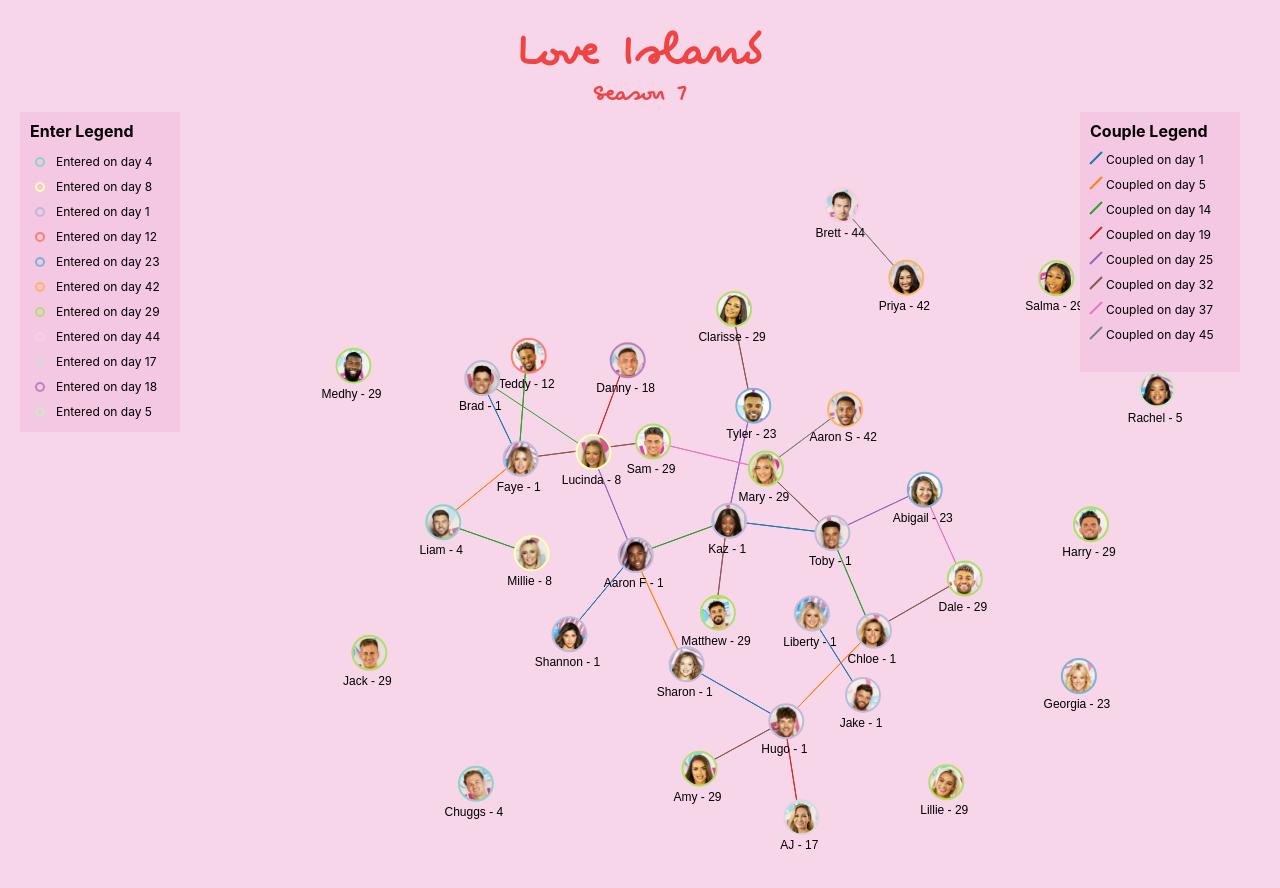
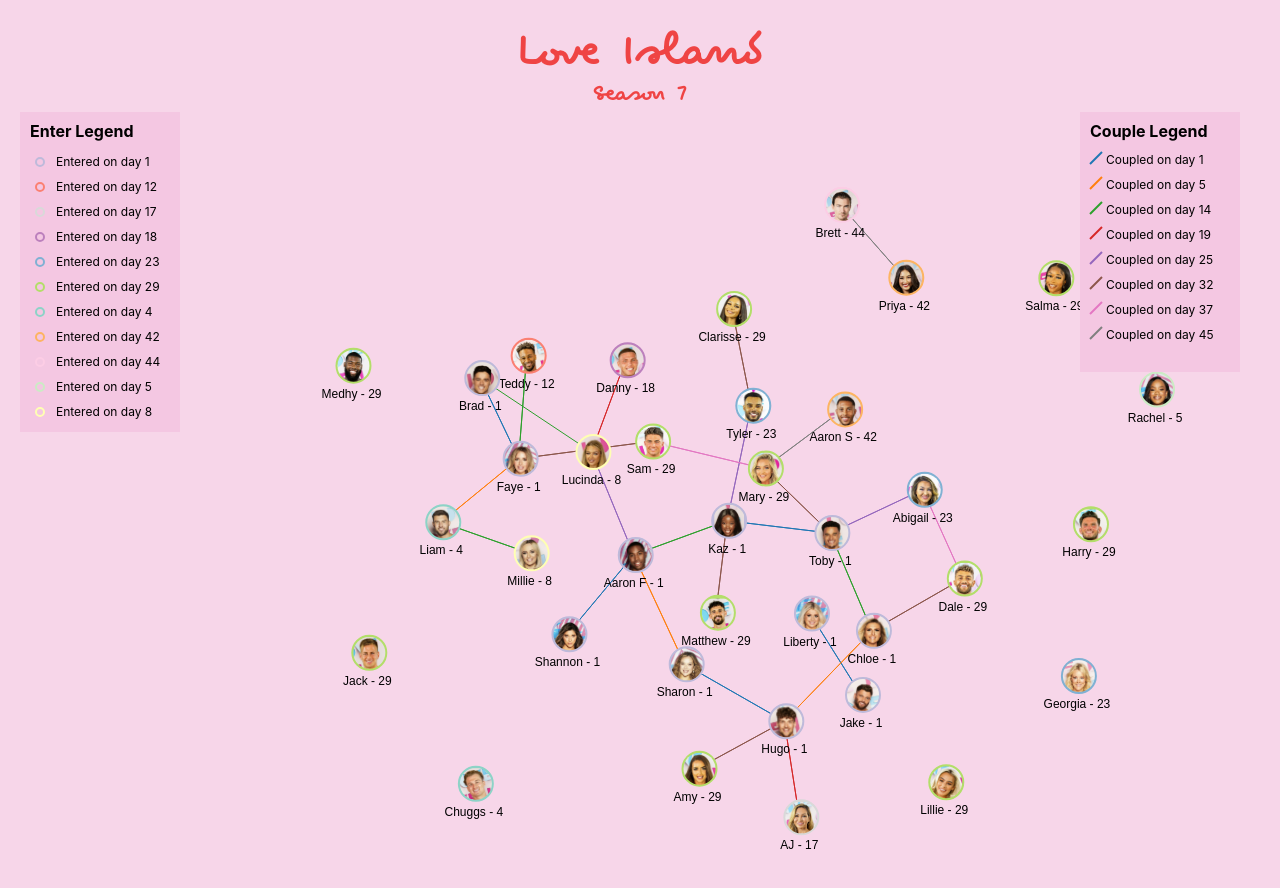
Before and after one commit to Emceelamb/love-island-visualizations, a Next.js app: page /home in a window 1280 px wide. Shown: the top 888 px of the page. Built offline with nearby package versions, Linux system fonts and the light colour scheme.

Commit message:
sort enter legend

```diff
--- a/components/graphs/ForceGraph.tsx
+++ b/components/graphs/ForceGraph.tsx
@@ -116,7 +116,6 @@ export const ForceGraph = () => {
         event.subject.fx = null;
         event.subject.fy = null;
         //   event.subject.fixed = true;
-        console.log(event);
       }
       return d3
         .drag()
@@ -260,7 +259,6 @@ export const ForceGraph = () => {
       }
     );
 
-    console.log(coupleRange, "r");
 
     coupleLegendContainer
       .append("rect")
@@ -316,8 +314,7 @@ export const ForceGraph = () => {
           </text>
           {
             //@ts-ignore
-            [...new Set(data.nodes.map((d) => d.group))].map((d, i) => {
-              console.log(d);
+            [...new Set(data.nodes.map((d) => d.group))].sort().map((d, i) => {
               return (
                 <>
                   <g transform={`translate(10, ${i * 25 + 50})`}>
@@ -353,7 +350,6 @@ export const ForceGraph = () => {
           {
             //@ts-ignore
             [...new Set(data.links.map((d) => d.day))].map((d, i) => {
-              console.log(d);
               return (
                 <>
                   <g transform={`translate(0, ${i * 25 + 40})`}>
```
